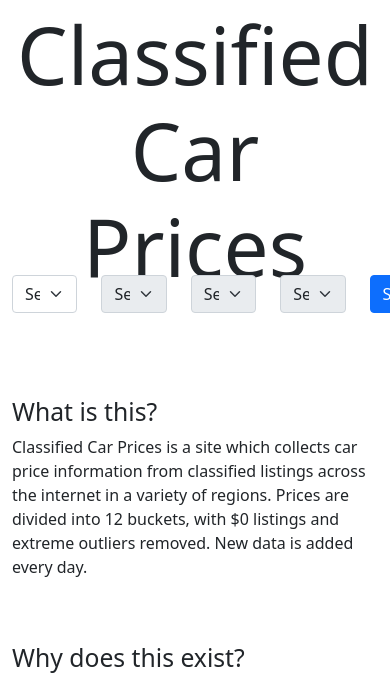
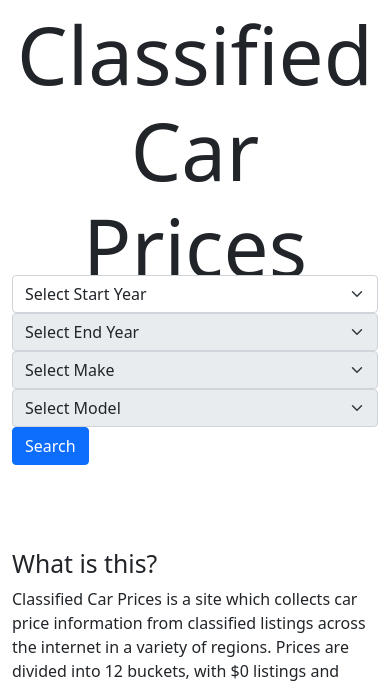
Before and after one commit to atra2396/auto-price-index-site, a FastAPI app: page / in a window 390 px wide; the page is wider, and only the part inside the window is pictured. Shown: the part 121-802 px from the top of that part. Run offline with FastAPI, Linux system fonts and the light colour scheme; some libraries are stand-ins or nearby versions.

Commit message:
Break the columns on smaller sceens

```diff
--- a/templates/index.html
+++ b/templates/index.html
@@ -22,22 +22,26 @@
             {% endfor %}
         </select>
     </div>
+    <div class="w-100 d-lg-none"></div>
     <div class="col">
         <select name="end_year" class="form-select" id="end-year-select" disabled>
             <option selected>Select End Year</option>
 
         </select>
     </div>
+    <div class="w-100 d-lg-none"></div>
     <div class="col">
         <select class="form-select" id="make-select" aria-label="Make selector" disabled>
             <option selected>Select Make</option>
         </select>
     </div>
+    <div class="w-100 d-lg-none"></div>
     <div class="col">
         <select class="form-select" id="model-select" aria-label="Model selector" disabled>
             <option selected>Select Model</option>
         </select>
     </div>
+    <div class="w-100 d-lg-none"></div>
     <div class="col-1">
         <button type="submit" class="btn btn-primary" hx-get="/" hx-push-url="true" hx-include=".form-select" hx-target="#test-div">Search</button>
     </div>
```
